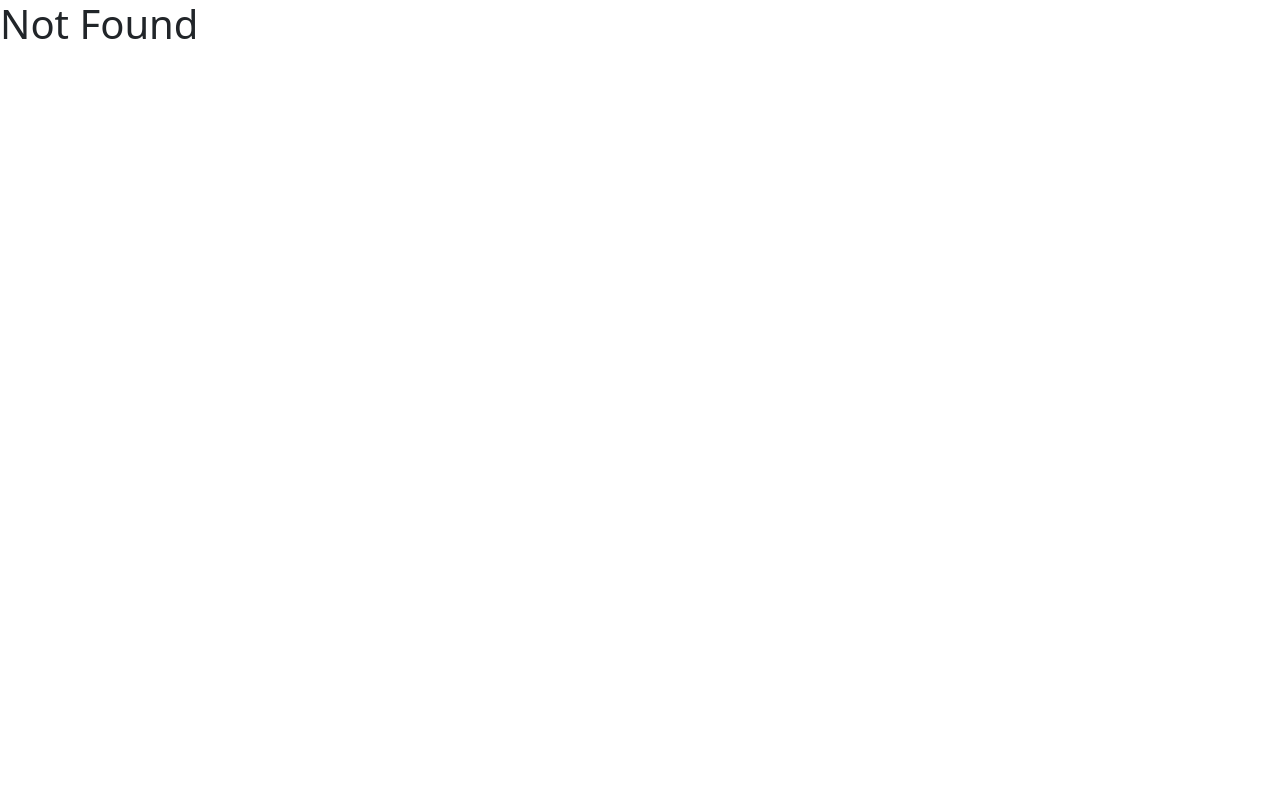
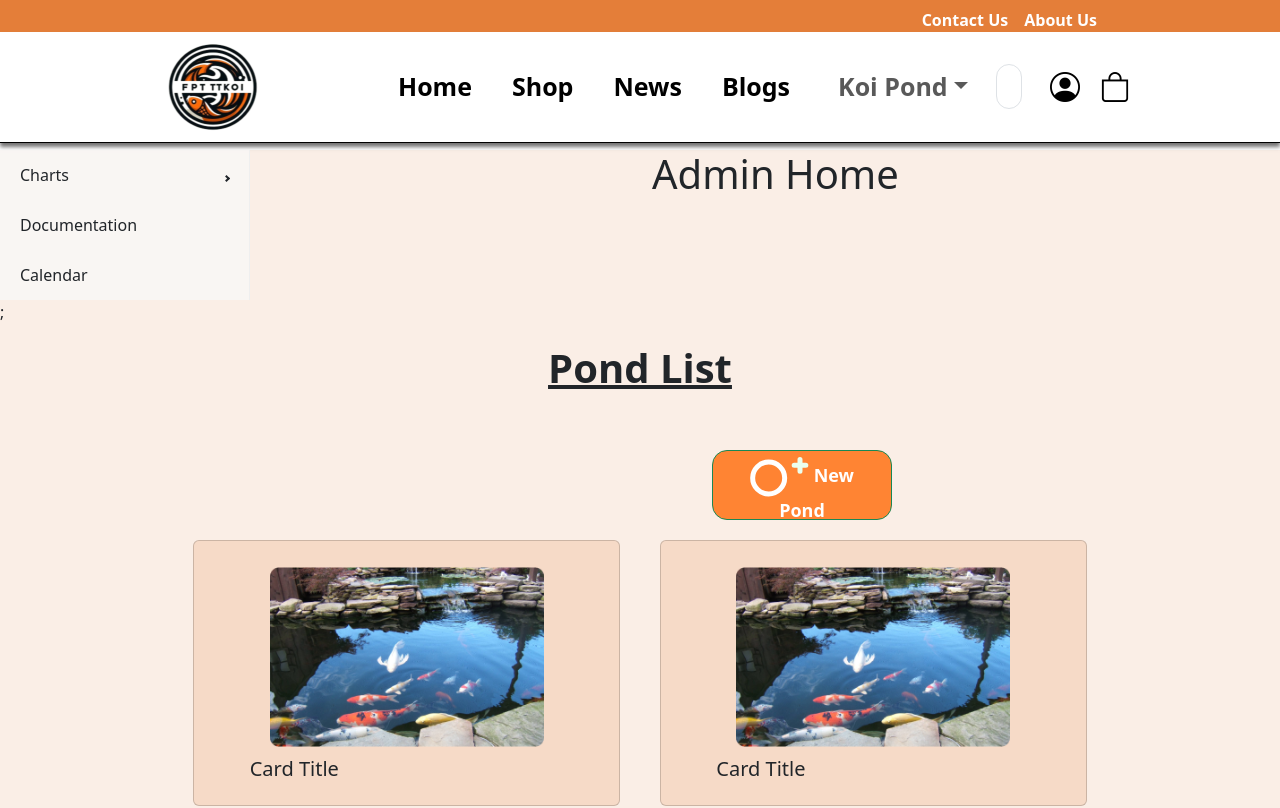
Before and after one commit to lvppaul/KoiCareSystemAtHome, a React (Create React App) app in the folder Frontend/: page /pond in a window 1280 px wide. Shown: the top 808 px of the page. Built offline with nearby package versions, Linux system fonts and the light colour scheme.

Commit message:
adding admin

```diff
--- a/Frontend/package.json
+++ b/Frontend/package.json
@@ -12,6 +12,7 @@
     "react-bootstrap": "^2.10.4",
     "react-dom": "^18.3.1",
     "react-icons": "^5.3.0",
+    "react-pro-sidebar": "^1.1.0",
     "react-router-dom": "^6.26.2",
     "react-scripts": "^5.0.1",
     "web-vitals": "^2.1.4"
--- a/Frontend/src/App.css
+++ b/Frontend/src/App.css
@@ -0,0 +1,3 @@
+.main-content {
+  background-color: #FCEFCF;
+}
--- a/Frontend/src/App.js
+++ b/Frontend/src/App.js
@@ -3,13 +3,15 @@ import Nav from './components/Navbar/Navigationbar';
 import Footer from './components/Footer/Footer';
 import {Outlet } from 'react-router-dom';
 import Home from './page/Home/Home';
+import Pond from './page/Pond/Pond';
+import AdminHome from './page/AdminHome/AdminHome';
 
 function App() {
   return (
     <>
       <div className='navbar'><Nav /></div>
       <div className='main-content'>
-
+        <AdminHome />
         <Outlet />
       </div>
       <div className='footer'> <Footer /></div>
--- /dev/null
+++ b/Frontend/src/components/AddNewPond/index.jsx
@@ -0,0 +1,86 @@
+import './style.css'
+import { useState } from 'react';
+import { Button, Modal, Form, Row, Col } from 'react-bootstrap/';
+import { BiImport } from "react-icons/bi";
+import PondIcon from "../../assets/Pond.svg";
+
+
+function AddNewPond() {
+    const [show, setShow] = useState(false);
+
+    const handleClose = () => setShow(false);
+    const handleShow = () => setShow(true);
+
+    return (
+        <>
+            <Row className='pond-item'>
+                <Button variant="success" onClick={handleShow}>
+                    <img src={PondIcon} alt='add pond icon' /> New Pond
+                </Button>
+            </Row>
+            <Modal show={show} onHide={handleClose} size='xl'>
+                <Modal.Header closeButton>
+                    <Modal.Title> <h1>Adding Pond</h1></Modal.Title>
+                </Modal.Header>
+                <Modal.Body>
+                    <Form>
+                        <Row className="mb-3">
+                            <Col className='image-pond'>
+                                <div className="file-input-container">
+                                    <input type="file" id="file-input" className="file-input-hidden" />
+                                    <label htmlFor="file-input" className="btn btn-primary btn-lg file-input-label">
+                                        <BiImport size={75} /> <br />
+                                        <h5>Import Image</h5>
+                                    </label>
+                                </div>
+                            </Col>
+                            <Col>
+                                <Form.Group as={Col} controlId="formGridName">
+                                    <Form.Label>Name:</Form.Label>
+                                    <Form.Control type="text" placeholder="Enter pond name" />
+                                </Form.Group>
+
+                                <Form.Group as={Col} controlId="formGridVolumn">
+                                    <Form.Label>Volumn (liter):</Form.Label>
+                                    <Form.Control type="text" placeholder="Enter pond volumn (liter)" />
+                                </Form.Group>
+                            </Col>
+                        </Row>
+                        <Row className="mb-3">
+                            <Form.Group as={Col} controlId="formGridDrainCount">
+                                <Form.Label>Drain count:</Form.Label>
+                                <Form.Control type="text" placeholder="Enter Drain" />
+                            </Form.Group>
+
+                            <Form.Group as={Col} controlId="formGridDepth">
+                                <Form.Label>Depth (meter): </Form.Label>
+                                <Form.Control type="text" placeholder="Depth (meter)" />
+                            </Form.Group>
+                        </Row>
+                        <Row className="mb-3">
+                            <Form.Group as={Col} controlId="formGridSkimmer">
+                                <Form.Label>Skimmer count:</Form.Label>
+                                <Form.Control type="text" placeholder="Enter skimmer" />
+                            </Form.Group>
+
+                            <Form.Group as={Col} controlId="formGridPumping">
+                                <Form.Label>Pumping capacity (l/h):</Form.Label>
+                                <Form.Control type="text" placeholder="Pumping (l/h)" />
+                            </Form.Group>
+                        </Row>
+                    </Form>
+                </Modal.Body>
+                <Modal.Footer>
+                    <Button variant="secondary" onClick={handleClose}>
+                        Cancel
+                    </Button>
+                    <Button variant="primary" onClick={handleClose} style={{ backgroundColor: '#00C92C' }}>
+                        Save
+                    </Button>
+                </Modal.Footer>
+            </Modal>
+        </>
+    );
+}
+
+export default AddNewPond;
--- /dev/null
+++ b/Frontend/src/components/AddNewPond/style.css
@@ -0,0 +1,60 @@
+.pond-item{
+    justify-content: flex-end;
+}
+.pond-item button{
+    background-color: #FF8433;
+    border-radius: 15px;
+    font-size: 18px;
+    font-weight: bold;
+    width: 180px;
+    height: 70px;
+    margin-top: 50px;
+    margin-right: 400px;
+}
+
+.pond-item button:hover{
+    background-color: #FFA07A;
+}
+.add-pond{
+    background-color: #FF8433;
+    font-weight: bold;
+    font-size: 20px;
+}
+.pond-list h1{
+    text-align: center;
+    text-decoration: underline;
+    font-weight: bold;
+}
+
+.image-pond {
+    display: flex;
+    justify-content: center;
+    align-items: center;
+}
+
+.image-pond button {
+    background-color: white;
+    border-radius: 25px;
+    width: 200px;
+    height: 200px;
+}
+
+.modal-header h1{
+    font-weight: bold;
+}
+
+.file-input-hidden {
+    display: none;
+
+  }
+
+  .file-input-label {
+    display: inline-block;
+    text-align: center;
+    background-color: white;
+    width: 200px;
+    height: 200px;
+    border-radius: 25px;
+    padding-top: 40px;
+    color: black;
+  }
--- /dev/null
+++ b/Frontend/src/components/Sidebar/SideBar.jsx
@@ -0,0 +1,23 @@
+import { Sidebar, Menu, MenuItem, SubMenu } from 'react-pro-sidebar';
+import { Link } from 'react-router-dom';
+import './SideBar.css';
+
+function SideBar() {
+    return (
+        <>
+            <Sidebar>
+                <Menu>
+                    <SubMenu label="Charts">
+                        <MenuItem>
+                            <Link to="/usermanage">User Manager</Link>
+                        </MenuItem>
+                        <MenuItem> Line charts </MenuItem>
+                    </SubMenu>
+                    <MenuItem> Documentation </MenuItem>
+                    <MenuItem> Calendar </MenuItem>
+                </Menu>
+            </Sidebar>;
+        </>
+    )
+}
+export default SideBar;
--- a/Frontend/src/index.js
+++ b/Frontend/src/index.js
@@ -10,6 +10,8 @@ import Home from './page/Home/Home'
 import Login from './page/Login/Login'
 import Signup from './page/Signup/Signup'
 import Shop from './page/Shop/Shop';
+import Pond from './page/Pond/Pond';
+import AdminHome from './page/AdminHome/AdminHome';
 
 const root = ReactDOM.createRoot(document.getElementById('root'));
 root.render(
@@ -18,13 +20,13 @@ root.render(
       <Route path='/' element={<App />}>
         <Route index element={<Home />}></Route>
         <Route path='shop' element={<Shop />}></Route>
+        <Route path='pond' element={<Pond/>}></Route>
+        <Route path='calculation' element={<h1>Not Found</h1>}></Route>
+        <Route path='news' element={<h1>Not Found</h1>}></Route>
       </Route>
       <Route path='login' element={<Login />}></Route>
       <Route path='signup' element={<Signup />}></Route>
-      <Route path='pond' element={<h1>Not Found</h1>}></Route>
-      <Route path='calculation' element={<h1>Not Found</h1>}></Route>
-      <Route path='shop' element={<h1>Not Found</h1>}></Route>
-      <Route path='news' element={<h1>Not Found</h1>}></Route>
+      <Route path='usermanage' element={<AdminHome />}></Route>
     </Routes>
   </BrowserRouter>
 );
--- /dev/null
+++ b/Frontend/src/page/AdminHome/AdminHome.jsx
@@ -0,0 +1,22 @@
+import React from 'react'
+import SideBar from '../../components/Sidebar/SideBar'
+import { Col, Row } from 'react-bootstrap'
+function AdminHome() {
+  return (
+    <>
+    <Row>
+        <Col>
+            <SideBar/>
+        </Col>
+        <Col>
+            <h1>Admin Home</h1>
+            <div>
+
+            </div>
+        </Col>
+    </Row>
+    </>
+  )
+}
+
+export default AdminHome
--- /dev/null
+++ b/Frontend/src/page/Pond/Pond.css
@@ -0,0 +1,24 @@
+.pond-list-header h1{
+    font-weight: bold;
+    text-align: center;
+    text-decoration: underline;
+    padding-top: 20px;
+}
+
+.pond-container{
+    display: flex;
+    justify-content: center;
+    align-items: center;
+    flex-wrap: wrap;
+}
+.card{
+    width: 300px;
+    height: 300px;
+    margin: 20px;
+    background-color: #FF8433;
+    border-radius: 25px;
+    display: flex;
+    flex-direction: column;
+    justify-content: center;
+    align-items: center;
+}
--- /dev/null
+++ b/Frontend/src/page/Pond/Pond.jsx
@@ -0,0 +1,36 @@
+import AddNewPond from '../../components/AddNewPond'
+import './Pond.css'
+import { Card } from 'react-bootstrap';
+import managepond from '../../assets/managepond.png'
+function Pond() {
+  return (
+    <>
+    <div className='pond-list-header'>
+    <h1>Pond List</h1>
+    <AddNewPond />
+    </div>
+    <div className='pond-container'>
+        <Card className='col-md-4'>
+            <Card.Body>
+                <Card.Img variant="top" src={managepond} />
+                <Card.Title>Card Title</Card.Title>
+            </Card.Body>
+        </Card>
+        <Card className='col-md-4'>
+            <Card.Body>
+                <Card.Img variant="top" src={managepond} />
+                <Card.Title>Card Title</Card.Title>
+            </Card.Body>
+        </Card>
+        <Card className='col-md-4'>
+            <Card.Body>
+                <Card.Img variant="top" src={managepond} />
+                <Card.Title>Card Title</Card.Title>
+            </Card.Body>
+        </Card>
+    </div>
+    </>
+  )
+}
+
+export default Pond
```
Also changed, not shown: Frontend/src/assets/Pond.svg (added), Frontend/src/components/Sidebar/SideBar.css (added), Frontend/src/page/AdminHome/AdminHome.css (added), 1 other file (tests, documents, lock files or other folders).
